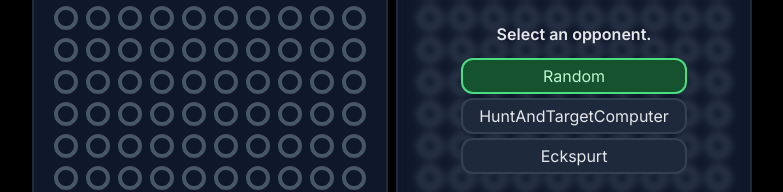
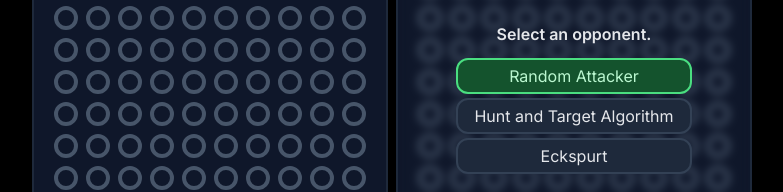
Before and after one commit to cubedhuang/battleship, a SvelteKit app: page / in a window 1280 px wide. Shown: the part 274-466 px from the top of the page, without its empty margins (248-1031 px from the left). Built offline with nearby package versions, Linux system fonts and the light colour scheme.

Commit message:
do not use .name

```diff
--- a/src/routes/+page.svelte
+++ b/src/routes/+page.svelte
@@ -201,9 +201,11 @@
 									computer = new ComputerType();
 								}}
 							>
-								{Computer.name === 'ComputerPlayer'
-									? 'Random'
-									: Computer.name}
+								{Computer === ComputerPlayer
+									? 'Random Attacker'
+									: Computer === HuntAndTargetComputer
+									? 'Hunt and Target Algorithm'
+									: 'Eckspurt'}
 							</button>
 						{/each}
 					</div>
```
